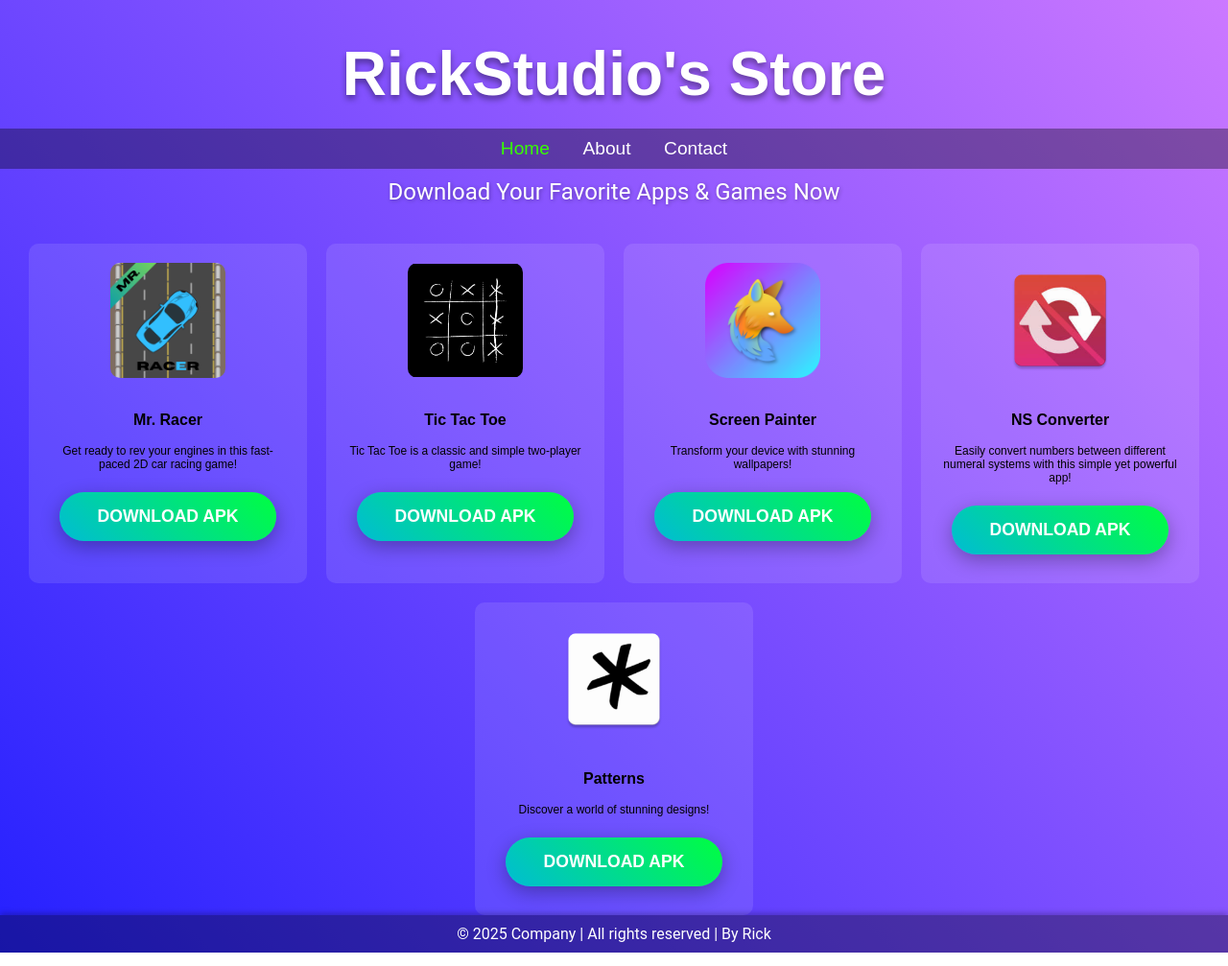
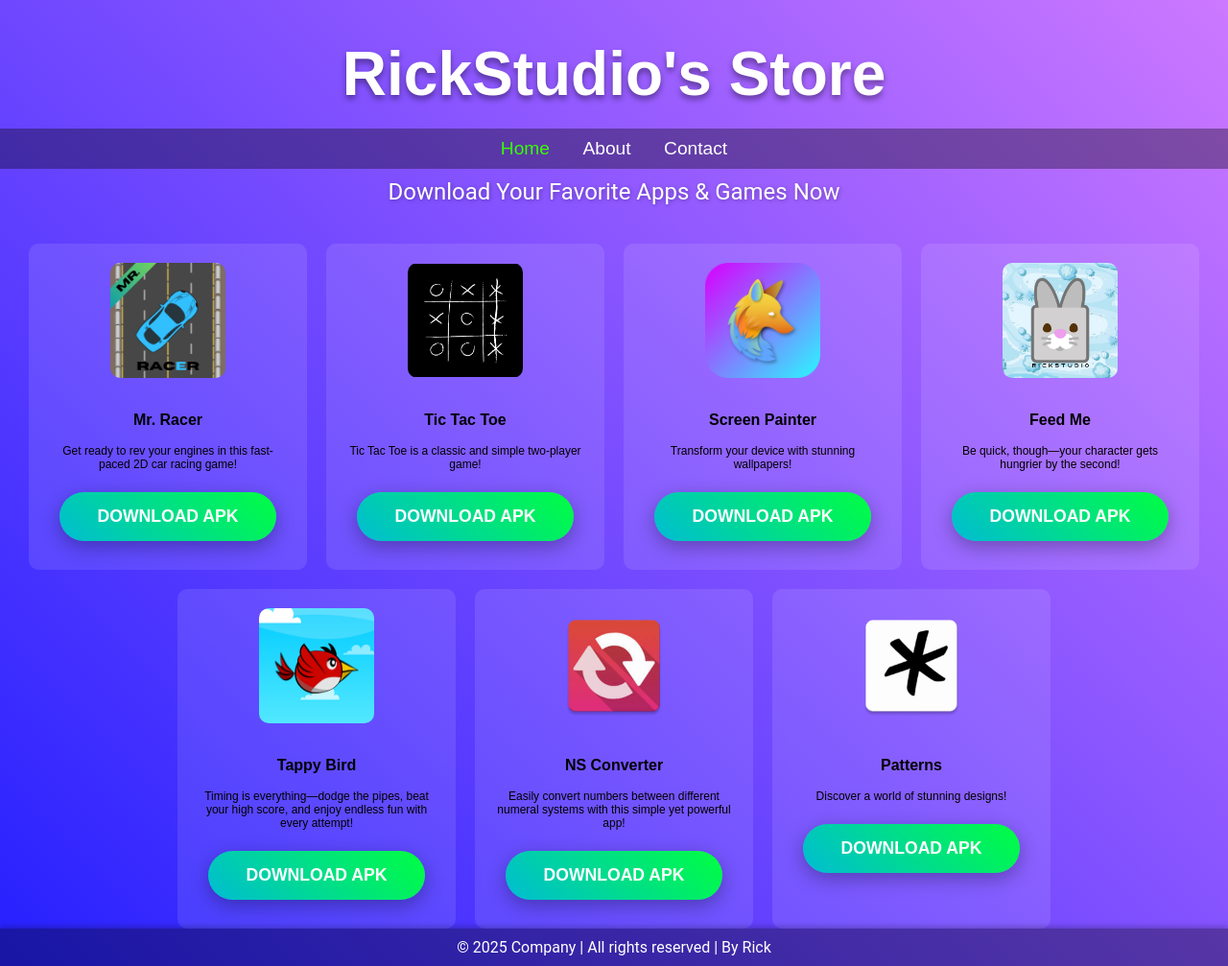
Before and after one commit to RickStudio2010/RickStudio2010-RickStudio-s-Store, a plain HTML site: page index.html in a window 1280 px wide. Shown: the whole page at 96% size. Drawn offline with Linux system fonts and the light colour scheme.

Commit message:
Update index.html

```diff
--- a/index.html
+++ b/index.html
@@ -359,7 +359,7 @@
         </div>
 
         <div class="app-item">
-            <img src="logo tic tac toe.jpg" alt="Game 1 Image">
+            <img src="logo tic tac toe.jpg" alt="Game 2 Image">
             <b>
                 <p>Tic Tac Toe</p>
             </b>
@@ -370,7 +370,7 @@
         </div>
 
         <div class="app-item">
-            <img src="screen painter.png" alt="Game 1 Image">
+            <img src="screen painter.png" alt="Game 3 Image">
             <b>
                 <p>Screen Painter</p>
             </b>
@@ -381,7 +381,29 @@
         </div>
 
         <div class="app-item">
-            <img src="numbers.webp" alt="Game 1 Image">
+            <img src="icon.png" alt="Game 4 Image">
+            <b>
+                <p>Feed Me</p>
+            </b>
+            <p style="font-size: .75rem;">Be quick, though—your character gets hungrier by the second!</p>
+            <button class="btn" onclick="handleRedirect('https://1drv.ms/u/c/5cdcb6b4bd8aec4c/EYyv4gAhOMVCivn_MeRd4_gBEWUumn_bEG88D5nBm-4vVg?e=wmVzfd')">
+                <span> Download APK </span>
+            </button>
+        </div>
+
+        <div class="app-item">
+            <img src="RedIconPNG.png" alt="Game 5 Image">
+            <b>
+                <p>Tappy Bird</p>
+            </b>
+            <p style="font-size: .75rem;">Timing is everything—dodge the pipes, beat your high score, and enjoy endless fun with every attempt!</p>
+            <button class="btn" onclick="handleRedirect('https://1drv.ms/u/c/5cdcb6b4bd8aec4c/EfDUrqh_uXVLh_GRpWkoUb8BmIXREM6LbOE49I2_CHZt0A?e=utrCCJ')">
+                <span> Download APK </span>
+            </button>
+        </div>
+
+        <div class="app-item">
+            <img src="numbers.webp" alt="Game 6 Image">
             <b>
                 <p>NS Converter</p>
             </b>
@@ -392,7 +414,7 @@
         </div>
 
         <div class="app-item">
-            <img src="pattern.webp" alt="Game 1 Image">
+            <img src="pattern.webp" alt="Game 7 Image">
             <b>
                 <p>Patterns</p>
             </b>
```
